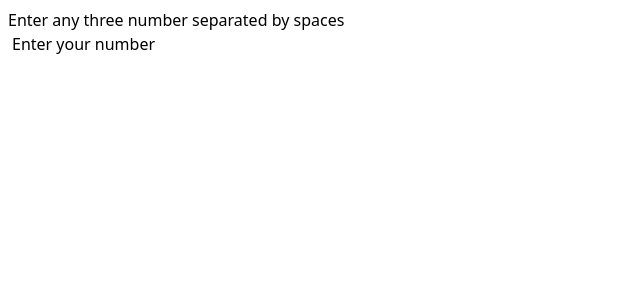
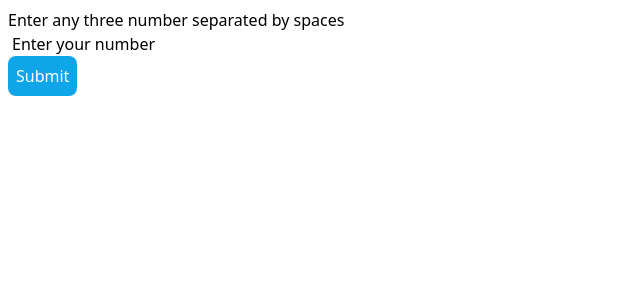
Before and after one commit to allengblack/20-questions-next, a Next.js app: page /lottery in a window 1280 px wide. Shown: the top 300 px of the page, without its empty margins (0-640 px from the left). Built offline with nearby package versions, Linux system fonts and the light colour scheme.

Commit message:
update to include submit button

```diff
--- a/src/pages/lottery.tsx
+++ b/src/pages/lottery.tsx
@@ -20,7 +20,6 @@ export default function Lottery() {
     let isCorrect = false;
     for (const value of values) {
       isCorrect = value === "7";
-      console.log({ value, isCorrect });
 
       if (isCorrect) break;
     }
@@ -46,6 +45,10 @@ export default function Lottery() {
         <div className="text-red-600">
           {errors.values && "Please enter three numbers separated by a space"}
         </div>
+
+        <button className="text-white p-2 bg-sky-500 rounded-lg" type="submit">
+          Submit
+        </button>
       </form>
     </div>
   );
```
